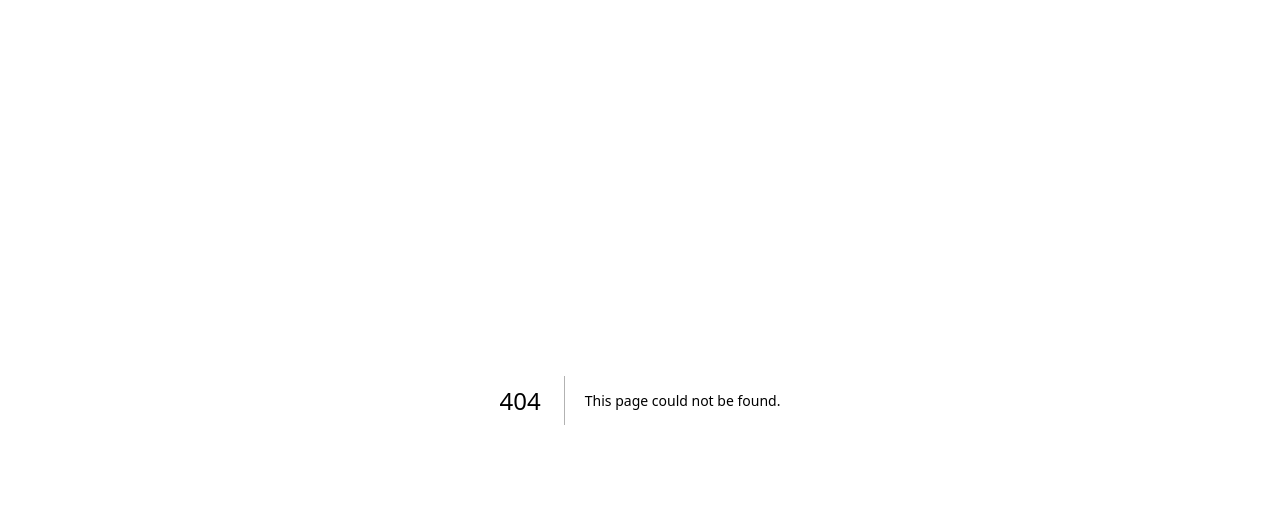
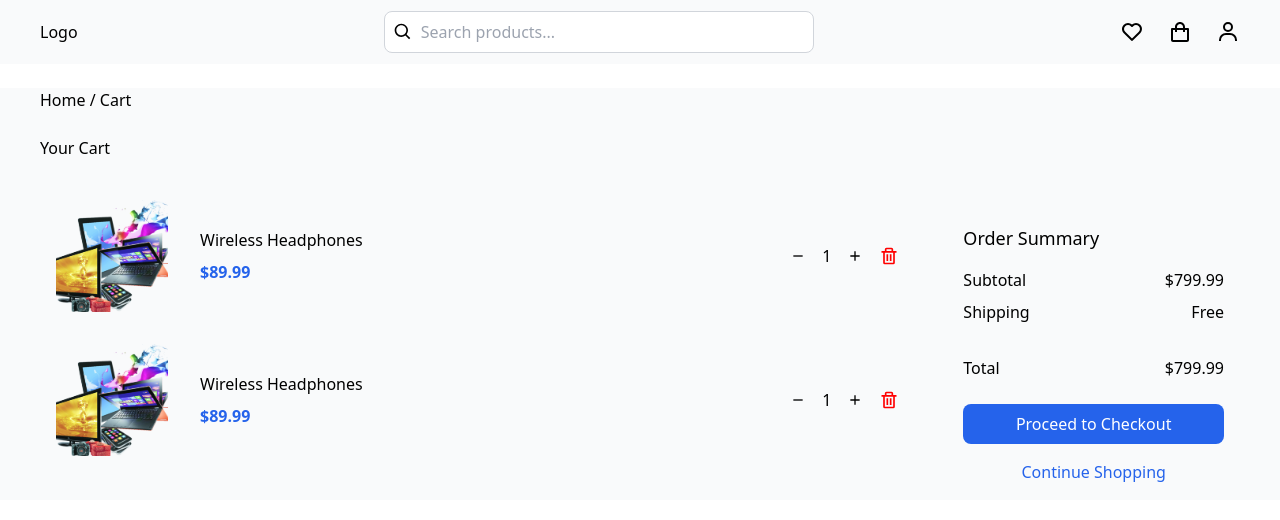
Before and after one commit to rafaelrmdd/e-commerce, a Next.js app: page /cart in a window 1280 px wide. Before the commit this address had no page. Shown: the top 520 px of the page. Built offline with nearby package versions, Linux system fonts and the light colour scheme.

Commit message:
add: favorites page, cart page

```diff
--- /dev/null
+++ b/src/components/pages-components/Cart/Content/index.jsx
@@ -0,0 +1,47 @@
+import { Product } from "../Product";
+
+export const Content = () => {
+    return (
+        <div className="bg-gray-50">
+            <div className="px-10 mt-6">
+                <h3><span>Home </span>/<span> Cart</span></h3>
+            </div>
+
+            <div className="px-10 mt-6">
+                <h2>Your Cart</h2>
+
+                <div className="flex mt-6">
+                    <div className="flex flex-col w-3/4 h-36">
+                        <Product />
+                        <Product />
+                    </div>
+
+
+                    <div className="p-4 w-1/4 ml-8 mt-6">
+                        <h2 className="font-medium text-lg">Order Summary</h2>
+                        <div className="justify-between flex gap-y-4 mt-4">
+                            <h3>Subtotal</h3>
+                            <span>$799.99</span>
+                        </div>
+
+                        <div className="flex justify-between gap-y-4 mt-2">
+                            <h3>Shipping</h3>
+                            <span>Free</span>
+                        </div>
+
+                        <div className="flex justify-between gap-y-4 mt-8">
+                            <h2 className="font-medium">Total</h2>
+                            <span className="font-medium">$799.99</span>
+                        </div>
+
+                        <div className="flex flex-col gap-y-4 mt-6">
+                            <button className="px-4 py-2 bg-blue-600 hover:bg-blue-700 rounded-lg text-white">Proceed to Checkout</button>
+                            <button className="text-blue-600" >Continue Shopping</button>
+                        </div>
+                    </div>
+                </div>
+
+            </div>
+        </div>
+    )
+}
--- /dev/null
+++ b/src/components/pages-components/Cart/Product/index.jsx
@@ -0,0 +1,26 @@
+import categoryElectronics from "@/assets/categoryElectronics.png"
+import Image from "next/image"
+
+import { BiMinus, BiPlus, BiTrash } from 'react-icons/bi';
+
+export const Product = () => {
+    return (
+        <div className="flex p-4 items-center">
+            <div className="h-28 w-28 mr-8">
+                <Image src={categoryElectronics} alt="teste" className="object-cover w-full h-full rounded-lg" />
+            </div>
+
+            <div>
+                <h3 className="font-medium text-base mb-2">Wireless Headphones</h3>
+                <span className="text-blue-600 font-semibold">$89.99</span>
+            </div>
+
+            <div className="flex items-center ml-auto gap-4">
+                <BiMinus />
+                <span>1</span>
+                <BiPlus />
+                <BiTrash className="w-5 h-5" color="red"/>
+            </div>
+        </div>
+    )
+}
--- /dev/null
+++ b/src/components/pages-components/Favorites/Card/index.jsx
@@ -0,0 +1,28 @@
+import categoryElectronics from "@/assets/categoryElectronics.png"
+import Image from "next/image"
+
+import { BiTrash } from "react-icons/bi"
+
+export const Card = () => {
+    return (
+        <div
+            className="w-[20%] h-80 p-4 rounded-lg shadow-sm hover:shadow-md hover:cursor-pointer transition-shadow duration-200"
+        >
+            <div className="h-60 mb-4">
+                <Image src={categoryElectronics} alt="teste" className="object-cover w-full h-full rounded-lg" />
+            </div>
+            <div>
+                <h3 className="font-medium text-lg mb-2">Wireless Headphones</h3>
+                <span className="text-blue-600 font-semibold">$89.99</span>
+            </div>
+            <div className="flex items-center gap-2 mt-4">
+                <button
+                    className="px-4 py-2 flex-1 text-white bg-blue-600 hover:bg-blue-700 rounded-lg "
+                >
+                    Add to Cart
+                </button>
+                <BiTrash className="h-6 w-6" color="red" />
+            </div>
+        </div>
+    )
+}
--- /dev/null
+++ b/src/components/pages-components/Favorites/Content/index.jsx
@@ -0,0 +1,23 @@
+import { Card } from "../Card"
+
+export const Content = () => {
+    return (
+        <div className="bg-gray-50">
+            <div className="px-10 mt-6">
+                <h3><span>Home </span>/<span> Favorites</span></h3>
+            </div>
+
+            <div className="px-10 mt-6">
+                <h2>My Favorites</h2>
+
+                <div className="flex flex-wrap gap-20 mt-6">
+                    <Card />
+                    <Card />
+                    <Card />
+                    <Card />
+                    <Card />
+                </div>
+            </div>
+        </div>
+    )
+}
--- /dev/null
+++ b/src/components/pages-components/Home/Card/index.jsx
@@ -0,0 +1,55 @@
+import categoryElectronics from "@/assets/categoryElectronics.png"
+import Image from "next/image"
+
+import { BiTrash } from "react-icons/bi"
+
+export const Card = () => {
+    return (
+        <div className="flex justify-between gap-x-20 mt-8">
+            <div
+                className="w-[20%] h-70 p-4 rounded-lg shadow-sm hover:shadow-md hover:cursor-pointer transition-shadow duration-200"
+            >
+                <div className="h-60 mb-4">
+                    <Image src={categoryElectronics} alt="teste" className="object-cover w-full h-full rounded-lg" />
+                </div>
+                <div className="h-10">
+                    <h3 className="font-medium text-lg mb-2">Wireless Headphones</h3>
+                    <span className="text-blue-600 font-semibold">$89.99</span>
+                </div>
+            </div>
+            <div
+                className="w-[20%] h-70 p-4 rounded-lg shadow-sm hover:shadow-md hover:cursor-pointer transition-shadow duration-200"
+            >
+                <div className="h-60 mb-4 ">
+                    <Image src={categoryElectronics} alt="teste" className="object-cover w-full h-full rounded-lg" />
+                </div>
+                <div className="h-10">
+                    <h3 className="font-medium text-lg mb-2">Wireless Headphones</h3>
+                    <span className="text-blue-600 font-semibold">$89.99</span>
+                </div>
+            </div>
+            <div
+                className="w-[20%] h-70 p-4 rounded-lg shadow-sm hover:shadow-md hover:cursor-pointer transition-shadow duration-200"
+            >
+                <div className="h-60 mb-4">
+                    <Image src={categoryElectronics} alt="teste" className="object-cover w-full h-full rounded-lg" />
+                </div>
+                <div className="h-10">
+                    <h3 className="font-medium text-lg mb-2">Wireless Headphones</h3>
+                    <span className="text-blue-600 font-semibold">$89.99</span>
+                </div>
+            </div>
+            <div
+                className="w-[20%] h-70 p-4 rounded-lg shadow-sm hover:shadow-md hover:cursor-pointer transition-shadow duration-200"
+            >
+                <div className="h-60 mb-4">
+                    <Image src={categoryElectronics} alt="teste" className="object-cover w-full h-full rounded-lg" />
+                </div>
+                <div className="h-10">
+                    <h3 className="font-medium text-lg mb-2">Wireless Headphones</h3>
+                    <span className="text-blue-600 font-semibold">$89.99</span>
+                </div>
+            </div>
+        </div>
+    )
+}
--- a/src/components/pages-components/Home/Content/index.jsx
+++ b/src/components/pages-components/Home/Content/index.jsx
@@ -1,7 +1,7 @@
 import Image from "next/image"
 
 import electronics from "@/assets/electronics.jpg"
-import categoryElectronics from "../../../../assets/categoryElectronics.png"
+import categoryElectronics from "@/assets/categoryElectronics.png"
 
 export const Content = () => {
 
@@ -95,7 +95,9 @@ export const Content = () => {
                 </div>
             </div>
 
+
             <div>
+                {/* Special Offer */}
                 <div className="bg-gray-900 py-16 text-white">
                     <div className="flex justify-center">
                         <div className="flex flex-col items-center">
@@ -107,6 +109,7 @@ export const Content = () => {
                         </div>
                     </div>
                 </div>
+
                 <footer className="bg-gray-50 py-16 px-10">
                     a
                 </footer>
--- /dev/null
+++ b/src/pages/cart/index.jsx
@@ -0,0 +1,11 @@
+import { Header } from "@/components/Header"
+import { Content} from "@/components/pages-components/Cart/Content"
+
+export default function Cart() {
+    return (
+        <div>
+            <Header />
+            <Content />
+        </div>
+    )
+}
--- /dev/null
+++ b/src/pages/favorites/index.jsx
@@ -0,0 +1,11 @@
+import { Header } from "@/components/Header";
+import { Content } from "@/components/pages-components/Favorites/Content";
+
+export default function Favorites() {
+  return (
+    <div>
+      <Header />
+      <Content />
+    </div>
+  );
+}
--- a/src/styles/globals.css
+++ b/src/styles/globals.css
@@ -4,5 +4,7 @@
 
 /* customizar css aqui */
 @layer base {
-
+    * {
+        box-sizing: border-box;
+    }
 }
```
